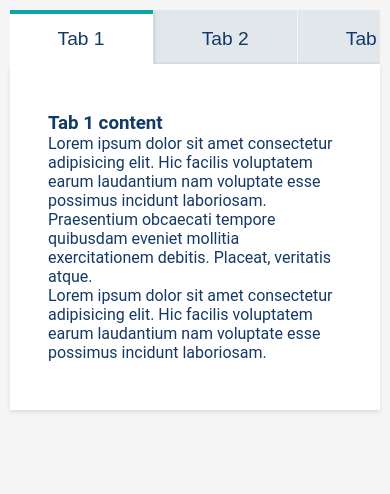
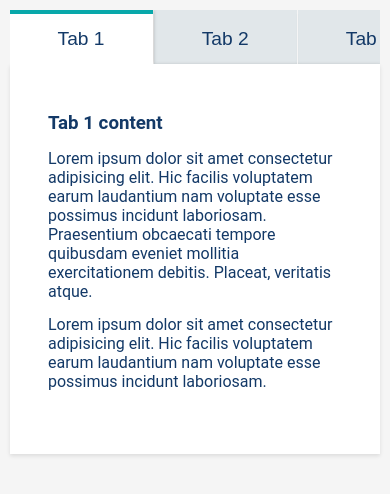
Before and after one commit to amin0075/EM-Code-Front-End-Exercise, a plain HTML site: page index.html in a window 390 px wide. Drawn offline with Linux system fonts and the light colour scheme.

Commit message:
fix: scroll to view on mobile for tabs headers / prose class for contents / fixed layout shifting on contents in different heights

```diff
--- a/style.css
+++ b/style.css
@@ -9,6 +9,7 @@
   --secondary-color: hsl(200, 18%, 90%);
   --text-color: hsl(213, 69%, 24%);
   --spacing: 0.3rem;
+  --max-tabs-content-height: 500px;
 }
 
 body {
@@ -17,6 +18,16 @@ body {
   min-height: 100vh;
   width: 100%;
   color: var(--text-color);
+}
+
+.prose p,
+h1,
+h2,
+h3,
+h4,
+h5,
+h6 {
+  margin-bottom: calc(var(--spacing) * 3);
 }
 
 .container {
@@ -71,6 +82,8 @@ body {
   background-color: white;
   overflow-x: hidden;
   box-shadow: 0px 2px 4px 0px rgb(0 0 0 / 10%);
+  max-height: var(--max-tabs-content-height);
+  overflow-y: auto;
 }
 
 .tabs .tabs-contents .tab-content {
--- a/tabs.js
+++ b/tabs.js
@@ -51,6 +51,10 @@ function setActiveTab(tabId, idx) {
   tabHeaders.forEach((tabHeader) => {
     if (tabHeader.dataset.tab === tabId) {
       tabHeader.classList.add("active");
+      tabHeader.scrollIntoView({
+        behavior: "smooth",
+        block: "center",
+      });
     } else {
       tabHeader.classList.remove("active");
     }
@@ -84,7 +88,7 @@ function main() {
     });
 
     const tabContent = document.createElement("div");
-    tabContent.classList.add("tab-content");
+    tabContent.classList.add("tab-content", "prose");
     tabContent.innerHTML = tab.content;
     tabContent.dataset.tab = tab.id;
     tabsContents.appendChild(tabContent);
```
